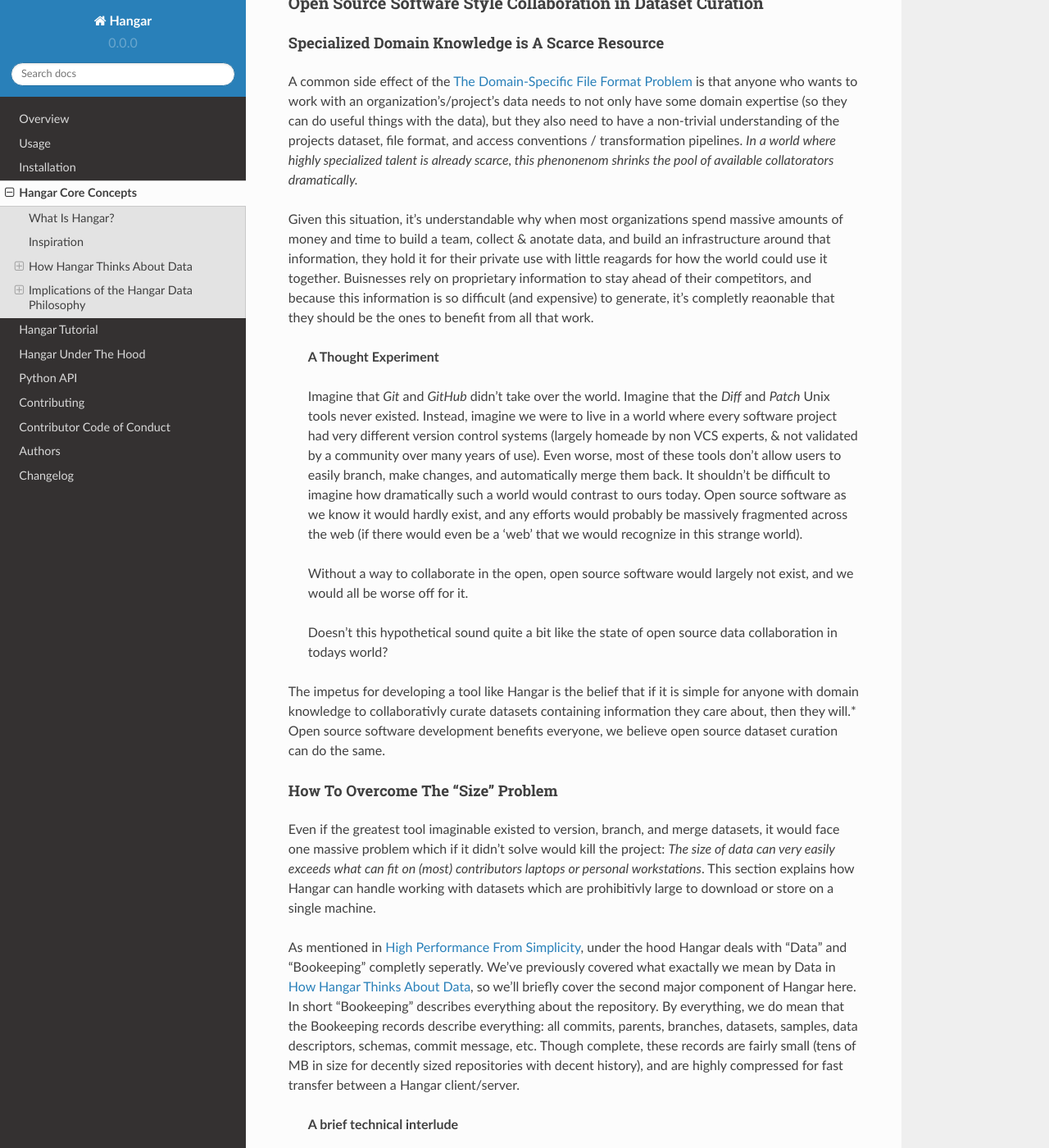
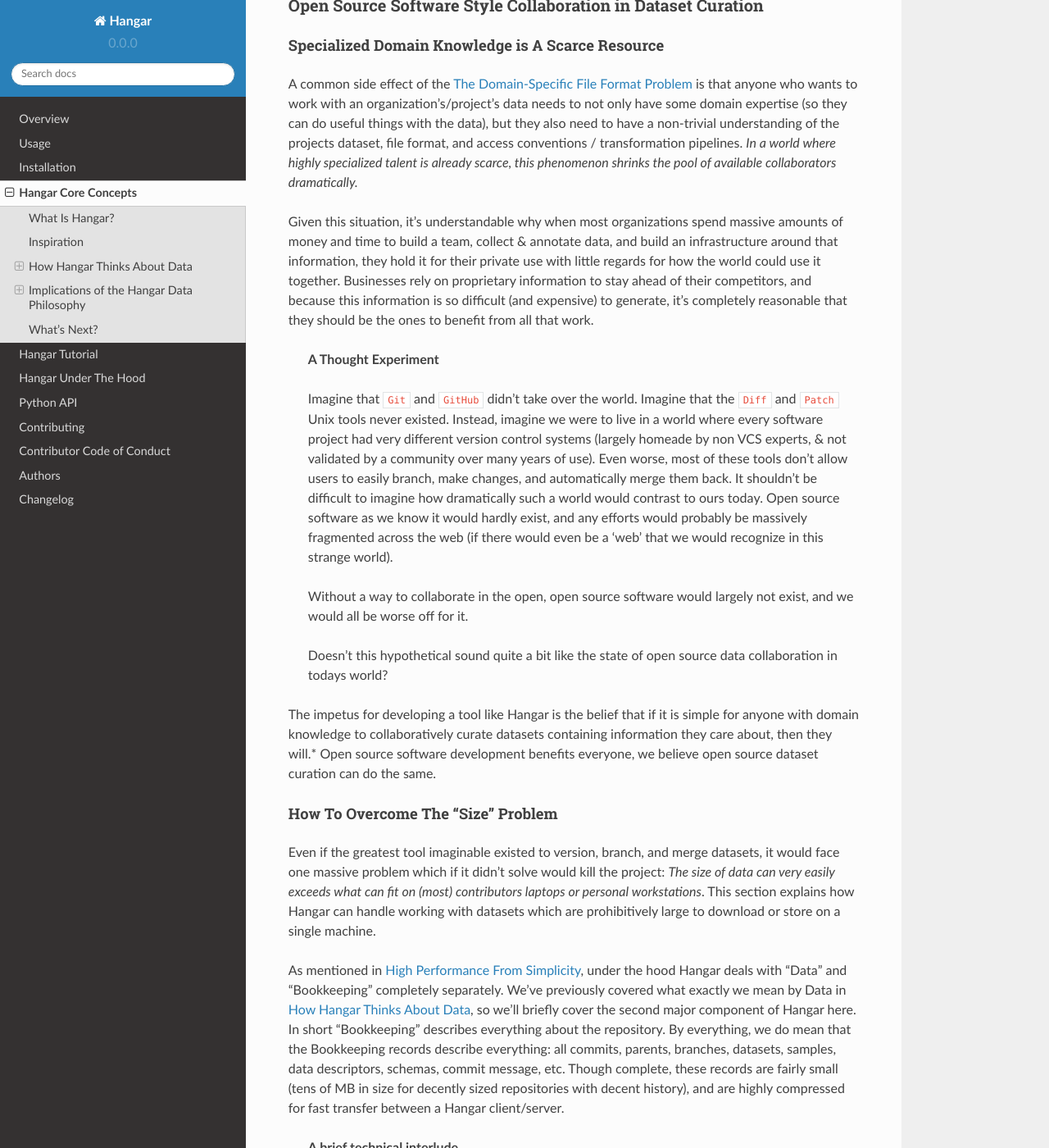
Before and after one commit to tensorwerk/hangar-py, a Sphinx documentation site: the page built from docs/concepts.rst, in a window 1280 px wide and 1400 px high, scrolled down 4556 px. Shown: the whole window at 82% size. Built offline with Sphinx 7.4.7 and the Read the Docs theme 2.0.0, drawn with Linux system fonts in a browser that asks for light colours; some of the changed text lies outside the part shown.

Commit message:
spellchecking on docs

```diff
--- a/docs/Hangar-Tutorial-001.rst
+++ b/docs/Hangar-Tutorial-001.rst
@@ -101,7 +101,7 @@ the interface to working with all of the data on disk!
 Before data can be added to a repository, a dataset must be initialized.
 ^^^^^^^^^^^^^^^^^^^^^^^^^^^^^^^^^^^^^^^^^^^^^^^^^^^^^^^^^^^^^^^^^^^^^^^^
 
-We're going to first load up a the mnist pickled dataset so it can be added to
+We're going to first load up a the MNIST pickled dataset so it can be added to
 the repo!
 
 .. code:: python
--- a/docs/concepts.rst
+++ b/docs/concepts.rst
@@ -132,7 +132,7 @@ Additionally, samples in a dataset can either be named, or unnamed (depending on
 how you interpret what the information contained in the Dataset actually
 represents).
 
-Effective use of Hangar relies on having an understanding of what exactally a
+Effective use of Hangar relies on having an understanding of what exactly a
 "Sample" is in a particular Dataset. The most effective way to find out is to
 ask: "What is the smallest piece of data which has a useful meaning to 'me' (or
 'my' downstream processes". In the MNIST dataset, this would be a single digit
@@ -190,24 +190,24 @@ over the past few decades.
 
 In a sense, the backend of Hangar servers two functions:
 
-1) Bookeeping: recording information about about datasets, samples, commits, etc.
+1) Bookkeeping: recording information about about datasets, samples, commits, etc.
 2) Data Storage: highly optimized interfaces which store and retrieve data from
    from disk through it's backend utility.
 
-The details are explained much more thorougly in :ref:`ref-hangar-under-the-hood`.
+The details are explained much more thoroughly in :ref:`ref-hangar-under-the-hood`.
 
 Because Hangar only considers data to be numbers, the choice of backend to store
-data is (in a sense) completly arbitrary so long as `Data In == Data Out`.
+data is (in a sense) completely arbitrary so long as ``Data In == Data Out``.
 **This fact has massive implications for the system**; instead of being tied to
 a single backend (each of which will have significant performance tradeoffs for
-arrays of particular datatypes, shapes, and access patterns), we simulatneously
+arrays of particular datatypes, shapes, and access patterns), we simultaneously
 store different data pieces in the backend which is most suited to it. A great
 deal of care has been taken to optimize parameters in the backend interface
 which affecting performance and compression of data samples.
 
 The choice of backend to store a piece of data is selected automatically from
 heuristics based on the dataset specification, system details, and context of
-the storage service internal to Hangar. **As a user, this is completly
+the storage service internal to Hangar. **As a user, this is completely
 transparent to you** in all steps of interacting with the repository. It does
 not require (or even accept) user specified configuration.
 
@@ -230,21 +230,21 @@ anyone who wants to work with an organization's/project's data needs to not only
 have some domain expertise (so they can do useful things with the data), but
 they also need to have a non-trivial understanding of the projects dataset, file
 format, and access conventions / transformation pipelines. *In a world where
-highly specialized talent is already scarce, this phenonenom shrinks the pool of
-available collatorators dramatically.*
+highly specialized talent is already scarce, this phenomenon shrinks the pool of
+available collaborators dramatically.*
 
 Given this situation, it's understandable why when most organizations spend
-massive amounts of money and time to build a team, collect & anotate data, and
+massive amounts of money and time to build a team, collect & annotate data, and
 build an infrastructure around that information, they hold it for their private
-use with little reagards for how the world could use it together. Buisnesses
+use with little regards for how the world could use it together. Businesses
 rely on proprietary information to stay ahead of their competitors, and because
-this information is so difficult (and expensive) to generate, it's completly
-reaonable that they should be the ones to benefit from all that work.
+this information is so difficult (and expensive) to generate, it's completely
+reasonable that they should be the ones to benefit from all that work.
 
     **A Thought Experiment**
 
-    Imagine that `Git` and `GitHub` didn't take over the world. Imagine that the
-    `Diff` and `Patch` Unix tools never existed. Instead, imagine we were to live in
+    Imagine that ``Git`` and ``GitHub`` didn't take over the world. Imagine that the
+    ``Diff`` and ``Patch`` Unix tools never existed. Instead, imagine we were to live in
     a world where every software project had very different version control systems
     (largely homeade by non VCS experts, & not validated by a community over many
     years of use). Even worse, most of these tools don't allow users to easily
@@ -261,7 +261,7 @@ reaonable that they should be the ones to benefit from all that work.
     collaboration in todays world?
 
 The impetus for developing a tool like Hangar is the belief that if it is
-simple for anyone with domain knowledge to collaborativly curate datasets
+simple for anyone with domain knowledge to collaboratively curate datasets
 containing information they care about, then they will.* Open source software
 development benefits everyone, we believe open source dataset curation can do
 the same.
@@ -273,14 +273,14 @@ Even if the greatest tool imaginable existed to version, branch, and merge
 datasets, it would face one massive problem which if it didn't solve would kill
 the project: *The size of data can very easily exceeds what can fit on (most)
 contributors laptops or personal workstations*. This section explains how Hangar
-can handle working with datasets which are prohibitivly large to download or
+can handle working with datasets which are prohibitively large to download or
 store on a single machine.
 
 As mentioned in `High Performance From Simplicity`_, under the hood Hangar deals
-with "Data" and "Bookeeping" completly seperatly. We've previously covered what
-exactally we mean by Data in `How Hangar Thinks About Data`_, so we'll briefly
-cover the second major component of Hangar here. In short "Bookeeping" describes
-everything about the repository. By everything, we do mean that the Bookeeping
+with "Data" and "Bookkeeping" completely separately. We've previously covered what
+exactly we mean by Data in `How Hangar Thinks About Data`_, so we'll briefly
+cover the second major component of Hangar here. In short "Bookkeeping" describes
+everything about the repository. By everything, we do mean that the Bookkeeping
 records describe everything: all commits, parents, branches, datasets, samples,
 data descriptors, schemas, commit message, etc. Though complete, these records
 are fairly small (tens of MB in size for decently sized repositories with decent
@@ -299,9 +299,9 @@ client/server.
     the following example may provide some insight into the implications of this
     property:
 
-        If you `clone` some hangar repository, Bookeeping says that "some number
+        If you ``clone`` some hangar repository, Bookeeping says that "some number
         of data piece exist" and they should retrieved from the server. However,
-        the bookeeping records transfered in a `fetch` / `push` / `clone`
+        the bookeeping records transfered in a ``fetch`` / ``push`` / ``clone``
         operation do not include information about where that piece of data
         existed on the client (or server) computer. Two synced repositories can
         use completly different backends to store the data, in completly
@@ -314,15 +314,16 @@ client/server.
 
 Because Hangar makes no assumptions about how/where it should retrieve some
 piece of data, or even an assumption that it exists on the local machine, and
-because records are small and completly describe history, once a machine has the
-Bookeeping, it can decide what data it actually wants to materialize on it's
-local disk! These `partial fetch`/`partial clone` operations can materialize any
-desired data, wheather it be for a few records at the head branch, for all data
-in a commit, or for the entire historical data. A future release will even
-include the ability to stream data directly to a hangar checkout and materialize
-the data in memory without having to save it to disk at all!
+because records are small and completely describe history, once a machine has the
+Bookkeeping, it can decide what data it actually wants to materialize on it's
+local disk! These ``partial fetch`` / ``partial clone`` operations can
+materialize any desired data, whether it be for a few records at the head
+branch, for all data in a commit, or for the entire historical data. A future
+release will even include the ability to stream data directly to a hangar
+checkout and materialize the data in memory without having to save it to disk at
+all!
 
-More importantly: **Since Bookeeping describes all history, merging can be
+More importantly: **Since Bookkeeping describes all history, merging can be
 performed between branches which may contain partial (or even no) actual data**.
 Aka. You don't need data on disk to merge changes into it. It's an odd concept
 which will be explained more in depth in the future.
@@ -384,8 +385,8 @@ operations which can occur.
 Merging Changes
 ^^^^^^^^^^^^^^^
 
-Merging diffs soley consisting of additions and removals between branches is
-trivial, and performs exactally as one would expect from a text diff. Where
+Merging diffs solely consisting of additions and removals between branches is
+trivial, and performs exactly as one would expect from a text diff. Where
 things diverge from text is when we consider how we will merge diffs containing
 mutations.
 
@@ -397,6 +398,7 @@ following example, we diff and merge each element of the sample array like we
 would text:
 
 ::
+
                                                    Merge ??
       commit A          commit B            Does combining mean anything?
 
@@ -434,3 +437,12 @@ This is the actual behavior of Hangar.
              \          [[1, 1, 1], /
               ------->   [0, 1, 2],
                          [0, 1, 2]]
+
+
+************
+What's Next?
+************
+
+* Get started using Hangar today: :ref:`ref_installation`.
+* Read the tutorials: :ref:`ref-tutorial`.
+* Dive into the details: :ref:`ref-hangar-under-the-hood`.
--- a/docs/design.rst
+++ b/docs/design.rst
@@ -43,7 +43,7 @@ disk.
   shouldn't have to care about this or even know this exists. However, this
   is also why using the context-manager style dataset interaction scheme can
   result in ~2x times speedup on writes/reads. We can just pass on most of the
-  work to the python contextlib package instead of having to begin and
+  work to the python ``contextlib`` package instead of having to begin and
   commit/abort (depending on interaction mode) transactions with every call to
   an `add` or `get` method.
 
--- a/docs/installation.rst
+++ b/docs/installation.rst
@@ -1,3 +1,5 @@
+.. _ref_installation:
+
 ============
 Installation
 ============
--- a/docs/tutorial.rst
+++ b/docs/tutorial.rst
@@ -1,3 +1,5 @@
+.. _ref-tutorial:
+
 ================
 Hangar Tutorial
 ================
```
Also changed, not shown: other parts of docs/concepts.rst (+14 -13 lines), other parts of docs/design.rst (+1 -1 lines).
